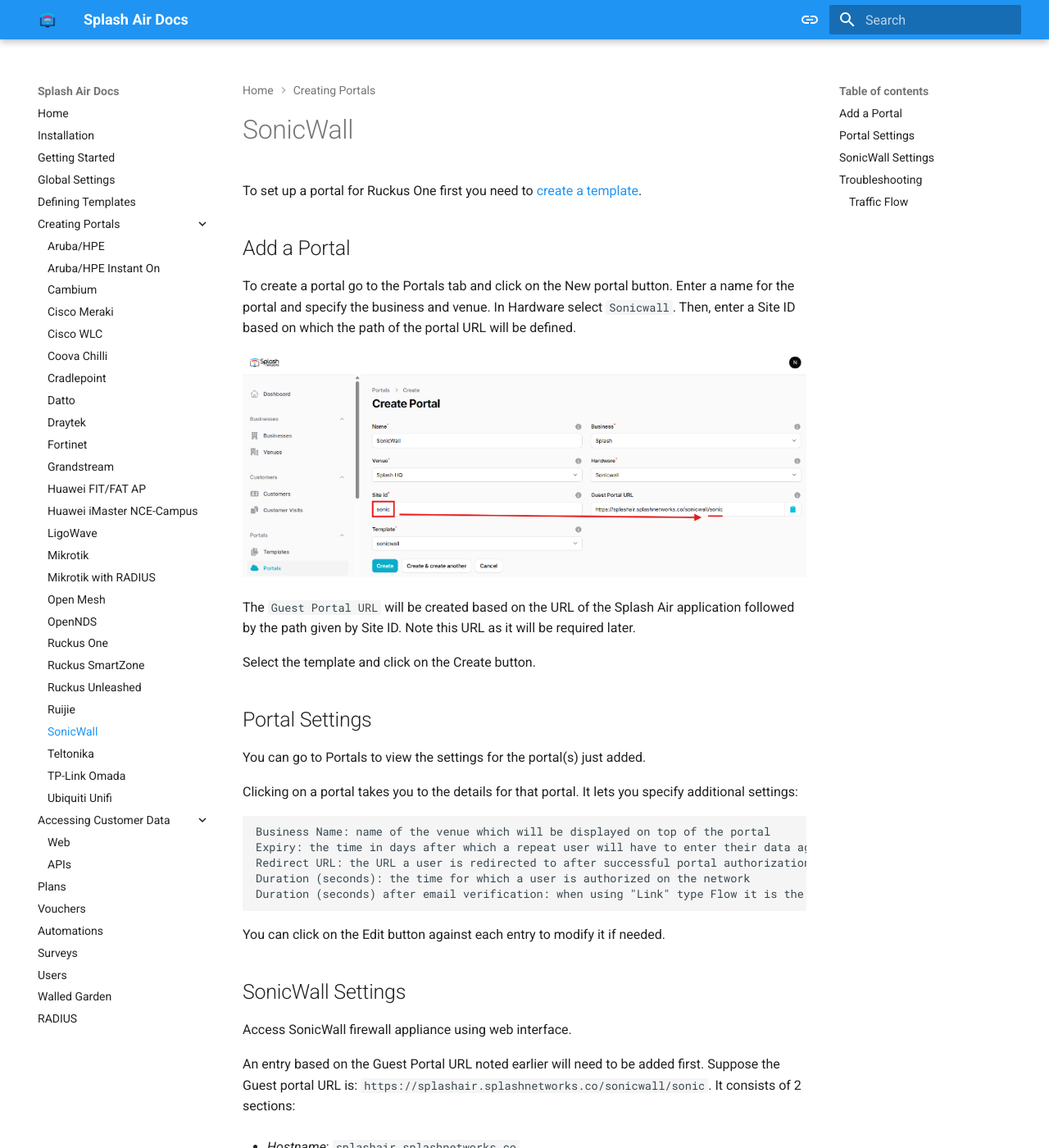
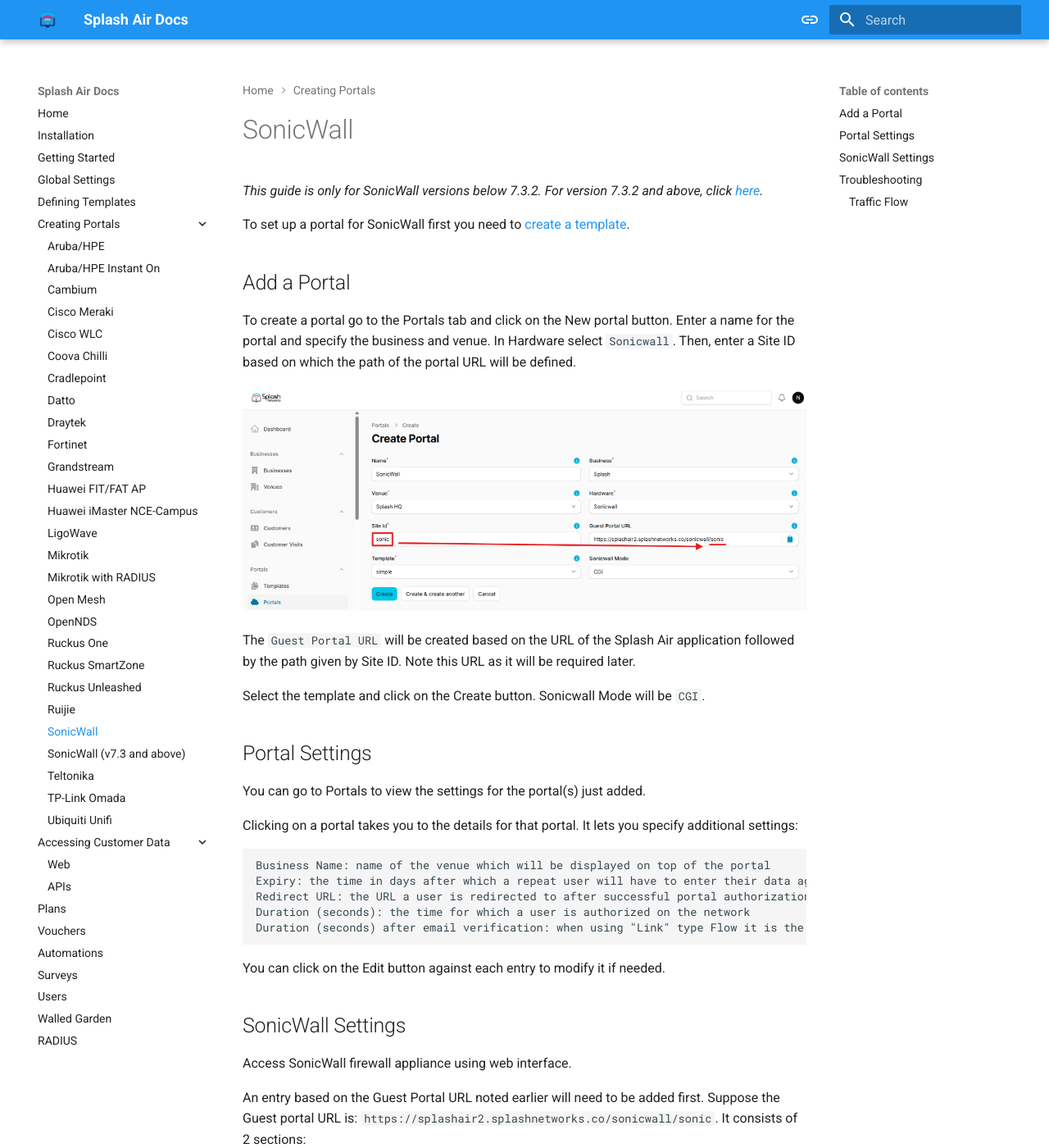
Before and after one commit to splash-networks/admin-panel-doc, an MkDocs documentation site: the page built from docs/portals/sonicwall.md, in a window 1280 px wide and 1400 px high. Shown: the whole window at 82% size. Built offline with MkDocs 1.6.1 and Material for MkDocs 9.7.7, drawn with Linux system fonts in a browser that asks for light colours; some of the changed text lies outside the part shown.

Commit message:
sonicwall api

```diff
--- a/docs/portals/sonicwall.md
+++ b/docs/portals/sonicwall.md
@@ -1,4 +1,6 @@
-To set up a portal for Ruckus One first you need to [create a template](../defining-templates.md).
+*This guide is only for SonicWall versions below 7.3.2. For version 7.3.2 and above, click [here](sonicwall-api.md).*
+
+To set up a portal for SonicWall first you need to [create a template](../defining-templates.md).
 
 ## Add a Portal
 
@@ -8,7 +10,7 @@ To create a portal go to the Portals tab and click on the New portal button. Ent
 
 The `Guest Portal URL` will be created based on the URL of the Splash Air application followed by the path given by Site ID. Note this URL as it will be required later.
 
-Select the template and click on the Create button.
+Select the template and click on the Create button. Sonicwall Mode will be `CGI`.
 
 ## Portal Settings
 
@@ -30,9 +32,9 @@ You can click on the Edit button against each entry to modify it if needed.
 
 Access SonicWall firewall appliance using web interface.
 
-An entry based on the Guest Portal URL noted earlier will need to be added first. Suppose the Guest portal URL is: `https://splashair.splashnetworks.co/sonicwall/sonic`. It consists of 2 sections:
+An entry based on the Guest Portal URL noted earlier will need to be added first. Suppose the Guest portal URL is: `https://splashair2.splashnetworks.co/sonicwall/sonic`. It consists of 2 sections:
 
- - _Hostname_: `splashair.splashnetworks.co`
+ - _Hostname_: `splashair2.splashnetworks.co`
 
  - _URL_: `sonicwall/sonic`
 
--- a/mkdocs.yml
+++ b/mkdocs.yml
@@ -38,6 +38,7 @@ nav:
       - Ruckus Unleashed: portals/ruckus-unleashed.md
       - Ruijie: portals/ruijie.md
       - SonicWall: portals/sonicwall.md
+      - SonicWall (v7.3 and above): portals/sonicwall-api.md
       - Teltonika: portals/teltonika.md
       - TP-Link Omada: portals/omada.md
       - Ubiquiti Unifi: portals/unifi.md
```
Also changed, not shown: docs/portals/sonicwall-api.md (added, +109 -0 lines), docs/assets/images/portals/sonicwall/address-group-api.png (added), docs/assets/images/portals/sonicwall/address-object-api.png (added), docs/assets/images/portals/sonicwall/address-object.png, docs/assets/images/portals/sonicwall/portal-api.png (added), docs/assets/images/portals/sonicwall/portal.png, docs/assets/images/portals/sonicwall/sonic-os-api.png (added), docs/assets/images/portals/sonicwall/traffic-flow-api.png (added), docs/assets/images/portals/sonicwall/zone-guest-services.png (added), docs/assets/images/portals/sonicwall/zone-settings-api.png (added).
